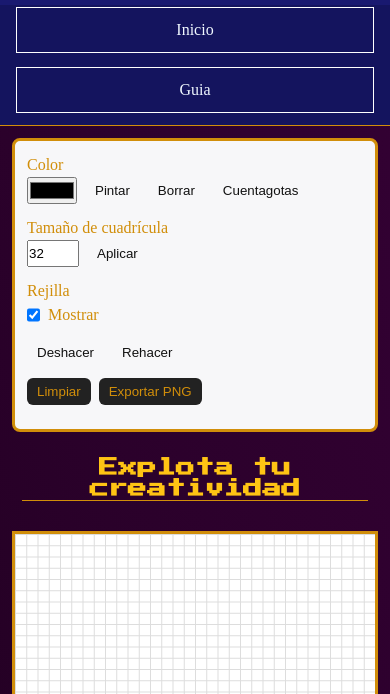
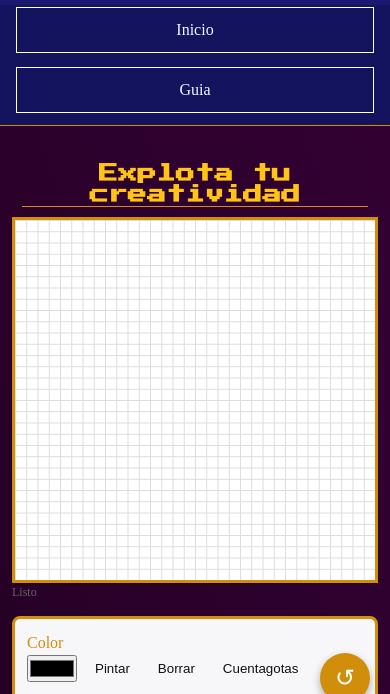
Before and after one commit to J-AQF/J-AQF, a plain HTML site: page Editor.html in a window 390 px wide. Shown: the part 121-815 px from the top of the page. Drawn offline with Linux system fonts and the light colour scheme; a web font is replaced by a local one.

Commit message:
Actualizar Styles-Editor.css

```diff
--- a/Styles-Editor.css
+++ b/Styles-Editor.css
@@ -36,33 +36,40 @@ button:active{
     background-color: var(--color-light);
     color: #000;
 }
-  /* Área de dibujo responsiva con apilamiento correcto */
+
 .canvas-wrap {
-    position: relative;         /* contexto de apilamiento compartido */
+    position: relative;
     width: 100%;
     max-width: 640px;
-    aspect-ratio: 1 / 1;        /* siempre cuadrado */
-    border: 3px solid var(--color-secondary); /* borde del contenedor, no del canvas */
+    aspect-ratio: 1 / 1;
+    border: 3px solid var(--color-secondary);
     box-sizing: border-box;
     background: var(--color-extra-light);
     margin: 0 auto;
+    touch-action: manipulation !important;
+    -webkit-user-select: none !important;
+    user-select: none !important;
 
+}
+#artCanvas, #gridCanvas {
+    touch-action: pinch-zoom !important;
+    -webkit-tap-highlight-color: transparent !important;
 }
 canvas {
     position: absolute; left: 0;
     top: 0;
     width: 100%; height: 100%;
- /* tamaño visual fluido */
+
 }
 #artCanvas {
-    z-index: 1;                 /* el arte debajo */
+    z-index: 1;
     image-rendering: pixelated;
     touch-action: none;
-    background: transparent;    /* deja ver la rejilla si hiciera falta */
+    background: transparent;
 }
 #gridCanvas {
-    z-index: 10;                /* rejilla por encima */
-    pointer-events: none;       /* no bloquea interacción */
+    z-index: 10;
+    pointer-events: none;
     background: transparent;
 }
 
@@ -77,9 +84,11 @@ canvas {
 
 
 .container {
+    display: grid !important;
     grid-template-columns:300px 1fr;
     gap:12px;
     padding:12px;
+    min-height: calc(100vh - 150px) !important;
 }
 .panel {
     background:#f7f7f9;
@@ -99,6 +108,7 @@ canvas {
 @media (max-width: 900px) {
     .container {
         grid-template-columns: 1fr !important;
+        gap: 15px !important;
     }
 
     .canvas-wrap {
@@ -114,3 +124,32 @@ canvas {
         order: 1;
     }
 }
+
+.zoom-reset {
+    position: fixed !important;
+    bottom: 20px !important;
+    right: 20px !important;
+    z-index: 100 !important;
+    background: var(--color-secondary) !important;
+    color: white !important;
+    border: none !important;
+    border-radius: 50% !important;
+    width: 50px !important;
+    height: 50px !important;
+    font-size: 24px !important;
+    display: none !important; /* Solo visible en móviles */
+    cursor: pointer !important;
+    box-shadow: 0 4px 8px rgba(0,0,0,0.3) !important;
+}
+
+@media (max-width: 900px) {
+    .zoom-reset {
+        display: block !important;
+    }
+
+    /* Prevenir zoom accidental */
+    .canvas-wrap {
+        max-width: 95vw !important;
+        margin: 0 auto !important;
+    }
+}
```
